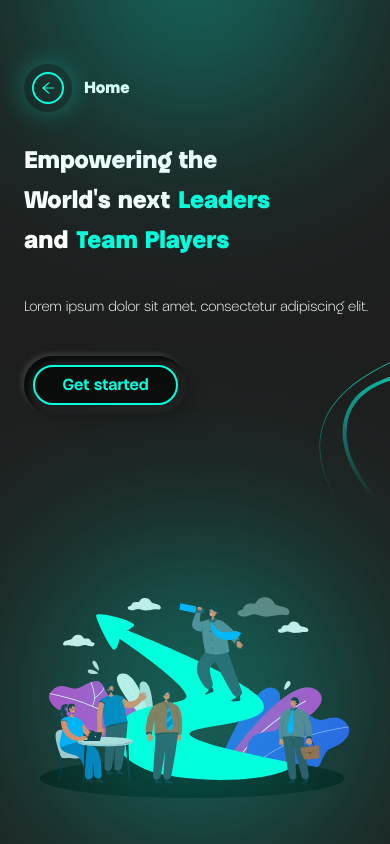
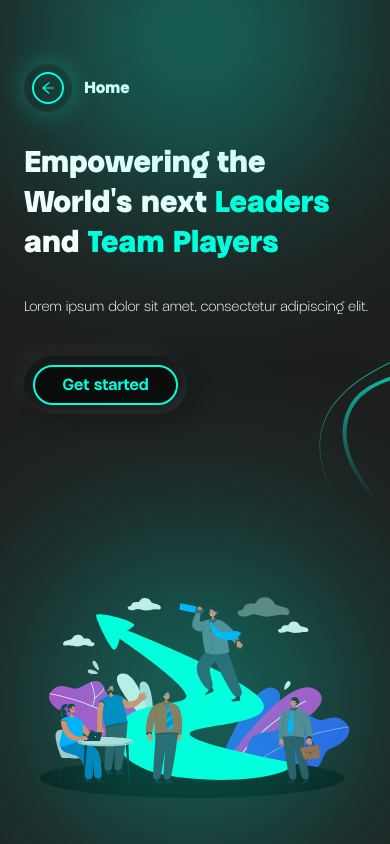
Before and after one commit to Gift07/Dentistry, a React (Create React App) app: page /dentistry in a window 390 px wide. Shown: the top 844 px of the page. Built offline with nearby package versions, Linux system fonts and the light colour scheme.

Commit message:
new commit

```diff
--- a/src/Components/Dentistry/Dicipline.js
+++ b/src/Components/Dentistry/Dicipline.js
@@ -4,7 +4,7 @@ const Dicipline = () => {
   return (
     <div className="pt-8 md:pt-12 lg:pt-16 pl-6 md:px-16 lg:px-24 bg-[#1e1e1e] pb-3">
       <div className="w-full">
-        <div className=" flex items-center gap-x-2 text-white text-2xl md:text-3xl lg:text-5xl  font-bold">
+        <div className=" flex items-center gap-x-2 text-white text-3xl md:text-3xl lg:text-5xl  font-bold">
           <h1>Choose</h1>
           <h1 className="text-[#02ffdd]">Dicipline</h1>
         </div>
--- a/src/Components/Dentistry/Enroll.js
+++ b/src/Components/Dentistry/Enroll.js
@@ -1,15 +1,30 @@
 import React from "react";
-import Frame from "../../assets/Frame 8.jpg";
+import Frame from "../../assets/Frame 8 (1).jpg";
 
 const Enroll = () => {
   return (
     <div className="w-full bg-white">
       <div className="w-full flex items-center justify-center py-4">
-        <img
-          src={Frame}
-          alt="frame"
-          className="h-80 w-11/12 object-cover rounded-tl-[4rem] lg:hidden"
-        />
+        <div className="relative">
+          <img
+            src={Frame}
+            alt="frame"
+            className="h-80 w-11/12 object-cover rounded-tl-[4rem] lg:hidden"
+          />
+          <div className="absolute top-0">
+            <div className="pl-6 pt-5">
+              <div className="flex items-center gap-x-2">
+                <h1 className="text-3xl text-[#c82bd6]"> 25 Different</h1>
+                <h1 className="text-3xl text-[#02ffdd]">Dental</h1>
+              </div>
+              <h1 className="text-[#02ffdd] text-3xl">Courses</h1>
+            </div>
+          </div>
+          <div className="w-full flex items-center justify-end absolute bottom-0 pr-12 pb-4">
+            <button className="enroll h-9 w-[119px]">Enroll now</button>
+          </div>
+        </div>
+
         <img
           src={Frame}
           alt="frame"
--- a/src/Components/Dentistry/Form.js
+++ b/src/Components/Dentistry/Form.js
@@ -26,7 +26,7 @@ const Form = () => {
               <div className="absolute z-20 top-6 left-2">+91-</div>
               <input
                 placeholder="Phone number"
-                className="py-3 h-[45px] my-3 absolute outline-none pl-10 rounded-full focus:border-2 focus:border-[#02ffdd] bg-[#fff] w-full"
+                className="py-3 h-[45px] my-3 absolute outline-none pl-12 rounded-full focus:border-2 focus:border-[#02ffdd] bg-[#fff] w-full"
               />
             </div>
             <div>
--- a/src/Components/Dentistry/Welcome.js
+++ b/src/Components/Dentistry/Welcome.js
@@ -14,22 +14,24 @@ const Welcome = () => {
           <h1 className="text-white">Home</h1>
         </div>
       </div>
-      <div className="image-shadow absolute -top-28 right-28" />
+      <div className="w-full flex justify-center absolute -top-12">
+        <div className="image-shadow" />
+      </div>
       <div className="pl-6 md:px-16 lg:px-24 my-8">
         <div>
-          <h1 className="text-2xl md:text-3xl lg:text-5xl font-bold text-white">
+          <h1 className="text-3xl md:text-3xl lg:text-5xl font-bold text-white">
             Empowering the
           </h1>
-          <div className=" flex items-center gap-x-2 my-2">
-            <h1 className="text-white font-bold text-2xl md:text-3xl lg:text-5xl ">
+          <div className=" flex items-center gap-x-2 my-1">
+            <h1 className="text-white font-bold text-3xl md:text-3xl lg:text-5xl ">
               World's next{" "}
             </h1>
-            <h1 className="text-2xl md:text-3xl lg:text-5xl font-bold text-[#02ffdd]">
+            <h1 className="text-3xl md:text-3xl lg:text-5xl font-bold text-[#02ffdd]">
               Leaders
             </h1>
           </div>
         </div>
-        <div className="flex items-center gap-x-2 text-white font-bold text-2xl md:text-3xl lg:text-5xl   my-2">
+        <div className="flex items-center gap-x-2 text-white font-bold text-3xl md:text-3xl lg:text-5xl   my-1">
           <h1>and</h1>
           <h1 className="text-[#02ffdd]">Team Players</h1>
         </div>
@@ -41,7 +43,7 @@ const Welcome = () => {
       </div>
       <div className="my-4 pl-6 md:pl-16  lg:px-24">
         <div className="my-6">
-          <div className="w-[163px] h-[58px] rounded-full shadow-button bg-[#1e1e1e] flex items-center justify-center ">
+          <div className="w-[163px] h-[58px] rounded-full home-buttone flex items-center justify-center ">
             <button className="w-[145px] h-[40px] border-2 border-[#02ffdd] bg-[#0b0b0b] text-[#02ffdd] rounded-full font-bold">
               Get started
             </button>
--- a/src/Components/Popups/Register.js
+++ b/src/Components/Popups/Register.js
@@ -46,8 +46,8 @@ const Register = () => {
           </div>
           <img src={Person3} alt="person" className="h-24" />
         </div>
-        <div className="absolute top-[330px] -left-[0.7px]">
-          <hr className="w-[316px]" />
+        <div className="absolute top-[330px] left-0">
+          <hr className="w-[326px]" />
         </div>
         <div>
           <div className="px-6">
--- a/src/Components/Popups/Verify.js
+++ b/src/Components/Popups/Verify.js
@@ -43,8 +43,8 @@ const Verify = () => {
           </div>
           <img src={Person3} alt="person" className="h-24" />
         </div>
-        <div className="absolute top-[330px] -left-[0.7px]">
-          <hr className="w-[316px]" />
+        <div className="absolute top-[330px] left-0">
+          <hr className="w-[326px]" />
         </div>
         <div>
           <div className="px-6">
--- a/src/index.css
+++ b/src/index.css
@@ -243,6 +243,12 @@ p {
   border-radius: 30px;
 }
 
+.enroll {
+  background: #02ffdd;
+  box-shadow: 0px 0px 20px rgba(0, 0, 0, 0.3);
+  border-radius: 50px;
+}
+
 @import url("https://fonts.googleapis.com/css2?family=Kumbh+Sans:wght@100;200;300;400;500;600;700;800;900&display=swap");
 
 @import url("https://fonts.googleapis.com/css2?family=Inter:wght@100;200;300;500;700;900&display=swap");
```
Also changed, not shown: src/assets/Frame 8 (1).jpg (added).
